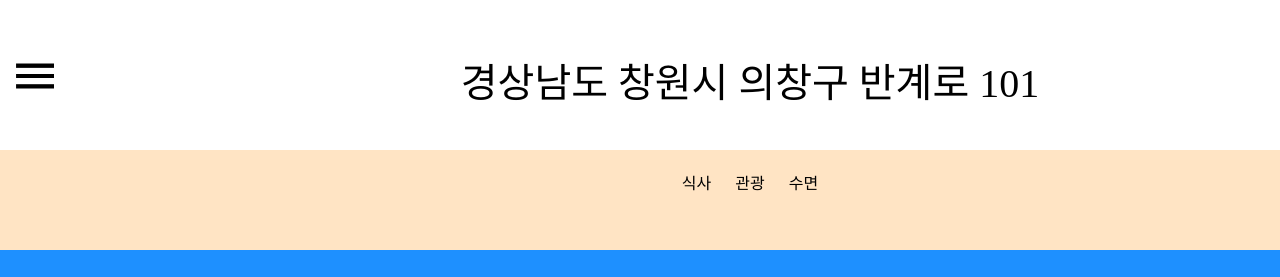
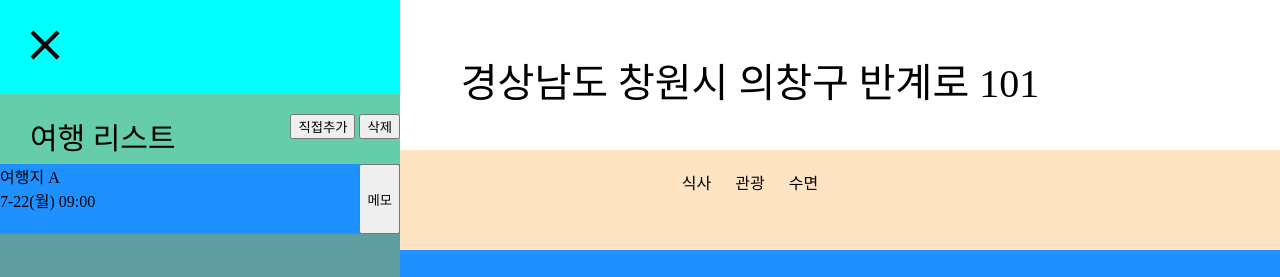
Before and after one commit to minnnisu/javascript-go-travel, a plain HTML site: page index.html in a window 1280 px wide. Shown: the top 277 px of the page. Drawn offline with Linux system fonts and the light colour scheme.

Commit message:
리스트 부분 레이아웃 수정

```diff
--- a/css/index.css
+++ b/css/index.css
@@ -13,7 +13,7 @@ header {
   margin: 0 auto;
 }
 
-.header__more {
+header .list-button {
   position: absolute;
   top: 51px;
   left: 10px;
@@ -34,36 +34,44 @@ nav {
   width: 400px;
   height: 100%;
   background-color: aqua;
-  display: none;
+  /* display: none; */
   z-index: 1;
 }
 
-.nav__menu-close {
-  position: absolute;
+nav .list-button {
+  margin: 20px;
 }
 
-.nav__container {
-  font-size: 23px;
+nav .nav__list {
+  width: 100%;
+  height: 100%;
+  background-color: cadetblue;
+}
+nav .list__header {
+  width: 100%;
+  height: 70px;
+  padding: 20px 0;
+  background-color: mediumaquamarine;
   display: flex;
   flex-direction: row;
   flex-wrap: wrap;
-  justify-content: space-evenly;
-  margin-top: 100px;
+  justify-content: space-between;
+  box-sizing: border-box;
 }
 
-.nav__list-item li {
-  margin: 20px 0;
+nav .list__header span {
+  font-size: 30px;
+  margin-left: 30px;
 }
 
-.nav__button-item {
+nav #section-container {
+  width: 100%;
+  height: 70px;
+  background-color: dodgerblue;
   display: flex;
-  flex-direction: column;
+  flex-direction: row;
   flex-wrap: wrap;
-  justify-content: space-evenly;
-}
-
-.nav__button-item button {
-  margin: 1px 0;
+  justify-content: space-between;
 }
 
 section {
--- a/index.html
+++ b/index.html
@@ -10,7 +10,7 @@
   <body>
     <header>
       <img
-        class="header__more"
+        class="list-button"
         src="./image/baseline_menu_black_48dp.png"
         width="50px"
       />
@@ -20,28 +20,25 @@
       <img
         src="./image/baseline_close_black_48dp.png"
         alt="매뉴닫기"
-        class="nav__menu-close"
+        class="list-button"
         width="50px"
       />
-      <div class="nav__container">
-        <div class="nav__list-item">
-          <ul>
-            <li>여행지1</li>
-            <li>점심식사</li>
-            <li>여행지2</li>
-            <li>카페</li>
-            <li>여행지3</li>
-            <li>저녁식사</li>
-            <li>숙소</li>
-          </ul>
+      <div class="nav__list">
+        <div class="list__header">
+          <span>여행 리스트</span>
+          <div class="list__header-button">
+            <button class="list__header-button-add">직접추가</button>
+            <button class="list__header-button-delete">삭제</button>
+          </div>
         </div>
-        <div class="nav__button-item">
-          <button>메모 내용</button>
-          <button>메모 내용</button>
-          <button>메모 내용</button>
-          <button>메모 내용</button>
-          <button>메모 내용</button>
-          <button>메모 내용</button>
+        <div class="list__section">
+          <div id="section-container">
+            <div id="item-info">
+              <div id="item-name">여행지 A</div>
+              <div id="item-date">7-22(월) 09:00</div>
+            </div>
+            <button id="item-memo">메모</button>
+          </div>
         </div>
       </div>
     </nav>
--- a/js/index.js
+++ b/js/index.js
@@ -13,10 +13,6 @@ $(
   });
 });
 
-$(".header__more").click(function (e) {
-  $("nav").show();
+$(".list-button").click(function (e) {
+  $("nav").toggle();
 });
-
-$(".nav__menu-close").click(function (e) {
-  $("nav").hide();
-});
```
